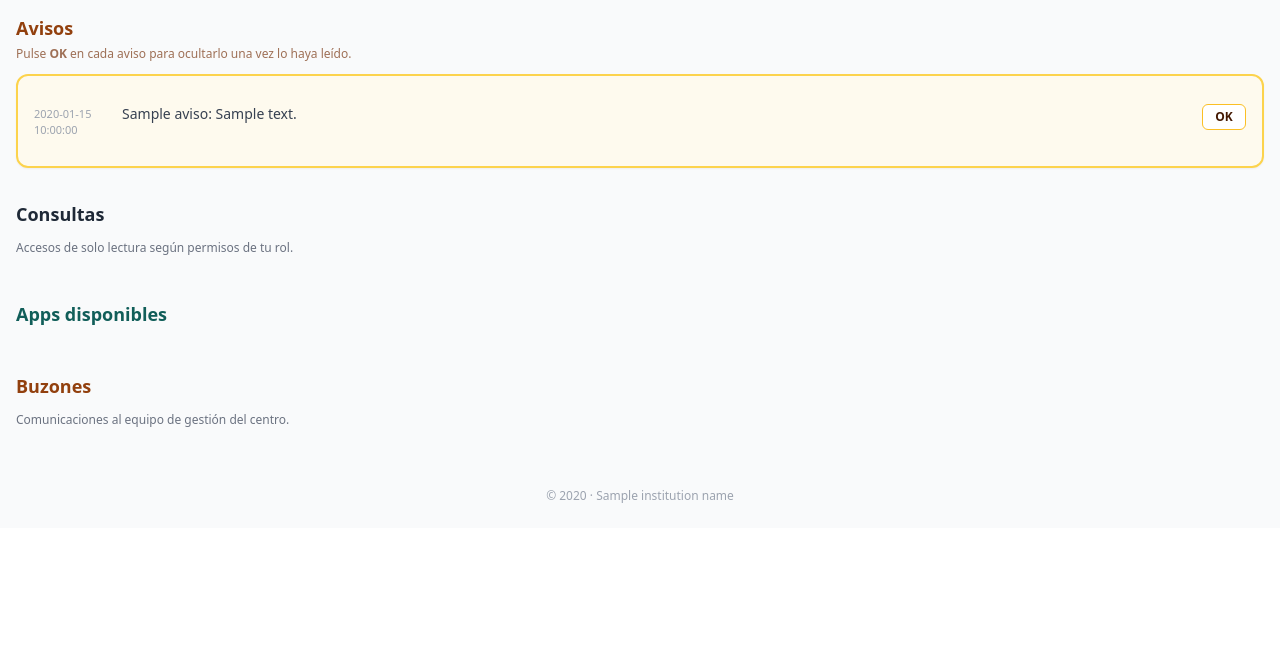
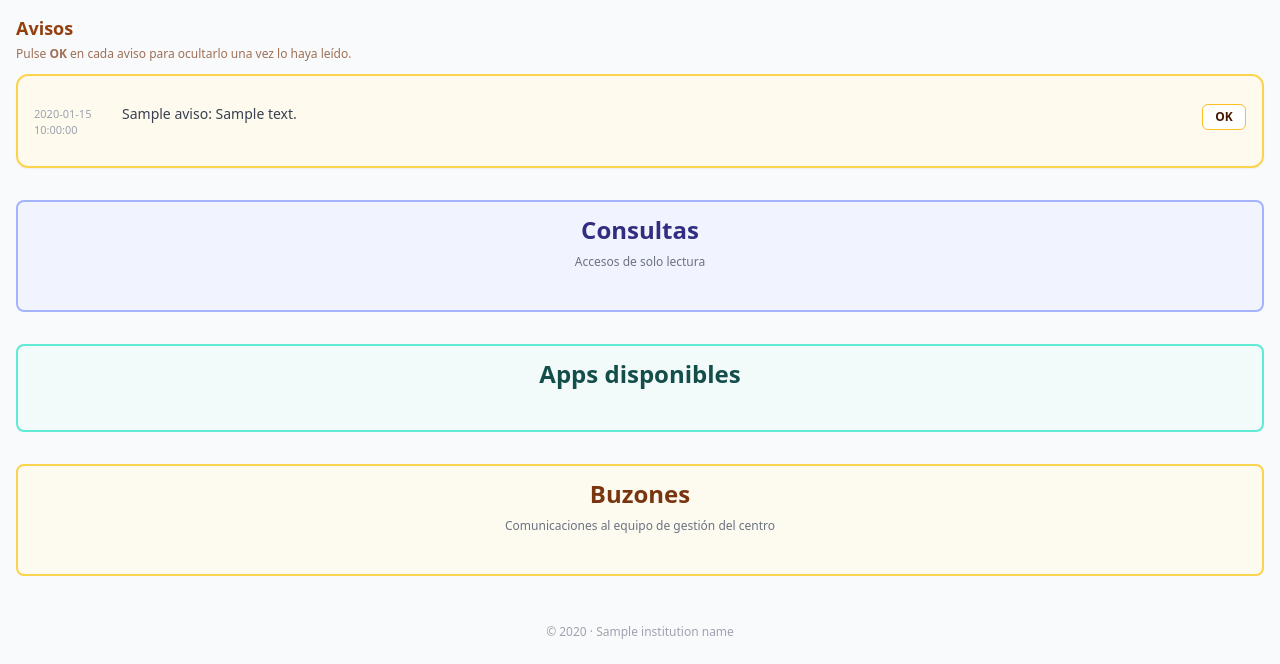
Before and after one commit to pablo-1974/AGB-portal, a FastAPI app: template templates/portal.html in a window 1280 px wide. Shown: the part 292-956 px from the top of the page. Before the commit the page ends 795 px from the top, so only its background shows below. Run offline with FastAPI, Linux system fonts and the light colour scheme; the template is opened without the code that fills it: most values are stand-ins (such as "Sample title", 1, 10 or a date in 2020); grey boxes marked "Sample" are stand-in pictures; some libraries are stand-ins or nearby versions.

Commit message:
Add files via upload

```diff
--- a/templates/first_login.html
+++ b/templates/first_login.html
@@ -19,6 +19,9 @@
       <p class="text-sm text-gray-600 text-center">
         Es necesario establecer una contraseña para poder acceder a la aplicación.
       </p>
+      {% if password_policy_hint %}
+      <p class="text-xs text-gray-500 text-center mt-2">{{ password_policy_hint }}</p>
+      {% endif %}
     </div>
 
     {% if error %}
@@ -35,6 +38,7 @@
           type="password"
           name="password"
           required
+          minlength="10"
           class="input"
         >
       </div>
@@ -45,6 +49,7 @@
           type="password"
           name="password_confirm"
           required
+          minlength="10"
           class="input"
         >
       </div>
--- a/templates/portal.html
+++ b/templates/portal.html
@@ -49,9 +49,9 @@
 
     {% include "portal/_avisos.html" %}
 
-    <section>
-      <h2 class="text-lg font-semibold text-gray-800 mb-3">Consultas</h2>
-      <p class="text-xs text-gray-500 mb-3 max-w-2xl">Accesos de solo lectura según permisos de tu rol.</p>
+    <section class="rounded-lg border-2 border-indigo-300 bg-indigo-50/70 px-4 pb-4 pt-2 sm:px-6 sm:pb-6 sm:pt-3">
+      <h2 class="text-xl sm:text-2xl font-semibold text-indigo-900 text-center mb-2">Consultas</h2>
+      <p class="text-xs text-gray-500 text-center mb-4 max-w-2xl mx-auto">Accesos de solo lectura</p>
       <div class="grid grid-cols-1 sm:grid-cols-3 gap-4">
         {% if portal_card_visible(user, 'cuaderno', ev.get('cuaderno')) %}
         <a href="/cuaderno/" class="card hover:bg-gray-50 border-2 border-indigo-300 hover:border-indigo-400 transition">
@@ -92,8 +92,8 @@
       </div>
     </section>
 
-    <section>
-      <h2 class="text-lg font-semibold text-teal-800 mb-3">Apps disponibles</h2>
+    <section class="rounded-lg border-2 border-teal-300 bg-teal-50/70 px-4 pb-4 pt-2 sm:px-6 sm:pb-6 sm:pt-3">
+      <h2 class="text-xl sm:text-2xl font-semibold text-teal-900 text-center mb-4">Apps disponibles</h2>
       <div class="grid grid-cols-1 sm:grid-cols-3 gap-4">
         {% if portal_card_visible(user, 'incidencias', ev.get('incidencias')) %}
         <a href="{{ ib }}/dashboard" class="card hover:bg-gray-50 border-2 border-teal-300 hover:border-teal-400 transition">
@@ -156,9 +156,9 @@
       </div>
     </section>
 
-    <section>
-      <h2 class="text-lg font-semibold text-amber-800 mb-3">Buzones</h2>
-      <p class="text-xs text-gray-500 mb-3 max-w-2xl">Comunicaciones al equipo de gestión del centro.</p>
+    <section class="rounded-lg border-2 border-amber-300 bg-amber-50/70 px-4 pb-4 pt-2 sm:px-6 sm:pb-6 sm:pt-3">
+      <h2 class="text-xl sm:text-2xl font-semibold text-amber-900 text-center mb-2">Buzones</h2>
+      <p class="text-xs text-gray-500 text-center mb-4 max-w-2xl mx-auto">Comunicaciones al equipo de gestión del centro</p>
       <div class="grid grid-cols-1 sm:grid-cols-3 gap-4">
         {% if portal_card_visible(user, 'buzones-funcionamiento', ev.get('buzones-funcionamiento')) %}
         <a href="/buzones/funcionamiento-portal" class="card hover:bg-gray-50 border-2 border-amber-300 hover:border-amber-400 transition">
@@ -182,8 +182,8 @@
     </section>
 
     {% if has_permission(user, PERM_GESTION_USUARIOS) or has_permission(user, PERM_GESTION_ALUMNOS) or has_permission(user, PERM_GESTION_GRUPOS) or has_permission(user, PERM_GESTION_DEPARTAMENTOS) or has_permission(user, PERM_GESTION_HORARIOS) or has_permission(user, PERM_BACKUP) or has_permission(user, PERM_CALENDARIO_ESCOLAR) or has_permission(user, PERM_CALENDARIO_MOSCOSOS) or has_permission(user, PERM_ASIGNATURAS_MATRICULADAS) or has_permission(user, PERM_ESPACIOS_VISIBLES) %}
-    <section>
-      <h2 class="text-lg font-semibold text-red-800 mb-3">Administración</h2>
+    <section class="rounded-lg border-2 border-red-300 bg-red-50/70 px-4 pb-4 pt-2 sm:px-6 sm:pb-6 sm:pt-3">
+      <h2 class="text-xl sm:text-2xl font-semibold text-red-900 text-center mb-4">Administración</h2>
       <div class="grid grid-cols-1 sm:grid-cols-3 gap-4">
         {% if has_permission(user, PERM_CALENDARIO_ESCOLAR) %}
         <a href="/admin/calendar/edit" class="card hover:bg-gray-50 border-2 border-red-300 hover:border-red-400 transition">
```
Also changed, not shown: templates/change_password.html (+8 -3 lines), templates/register_first.html (+12 -2 lines), templates/listados/asignaturas.html (line endings or trailing spaces).
